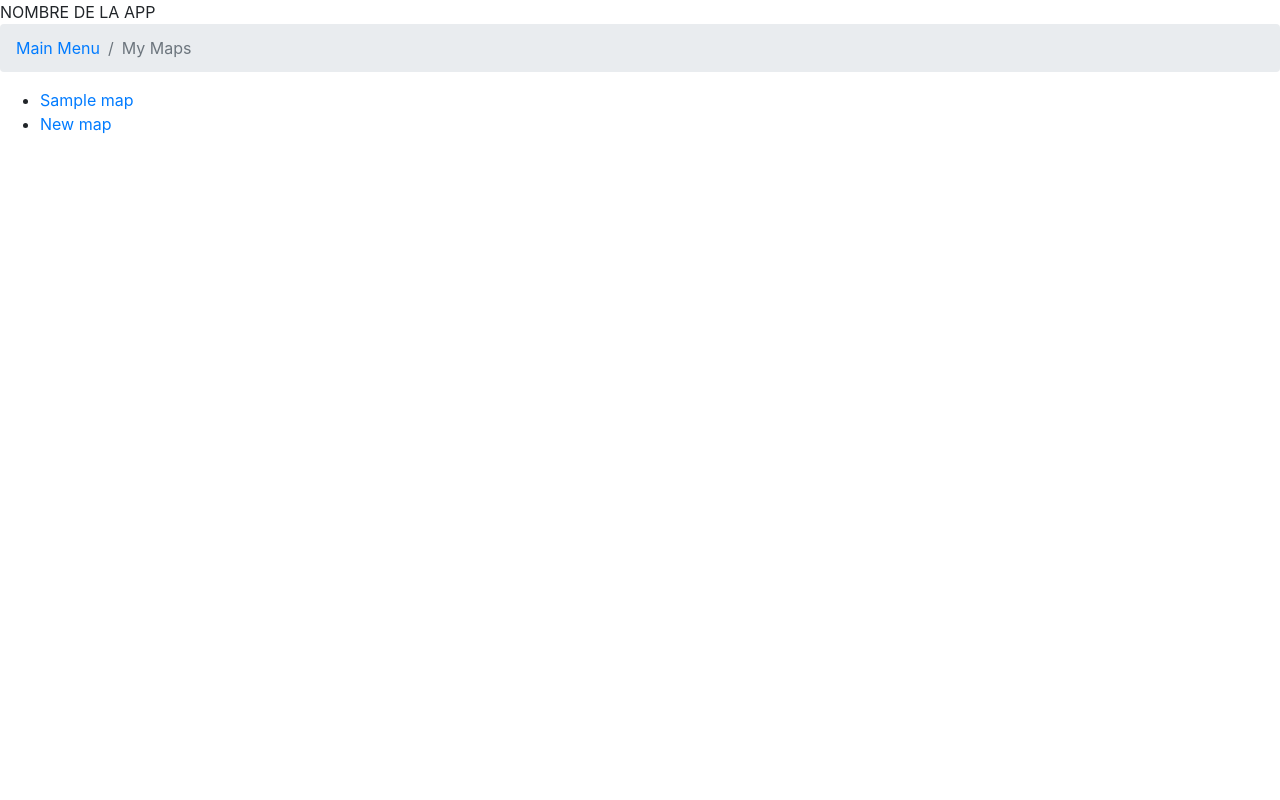
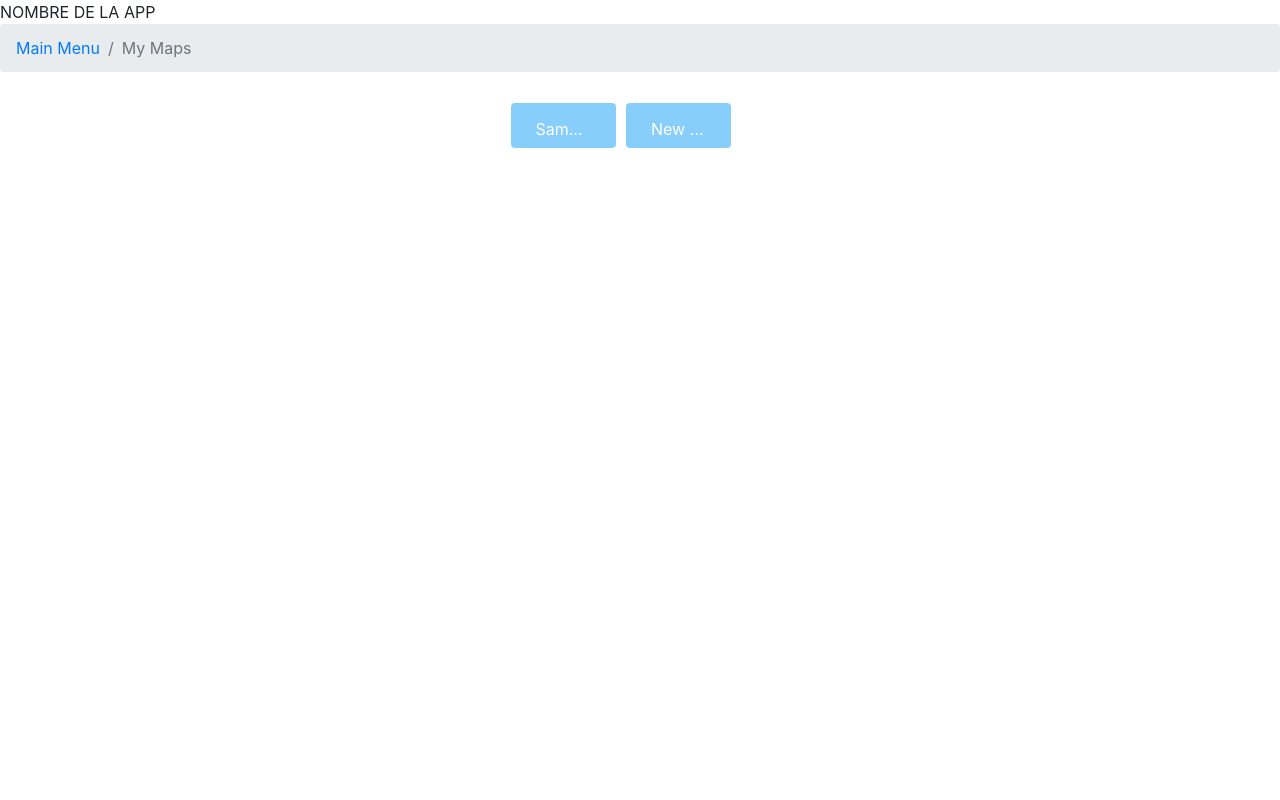
Before and after one commit to JLMR10/TFG, a Django app: template templates/myMaps.html in a window 1280 px wide. Run offline with Django 3.2, Linux system fonts and the light colour scheme; the template is opened without the code that fills it: most values are stand-ins (such as "Sample title", 1, 10 or a date in 2020); some libraries are stand-ins or nearby versions.

Commit message:
Vista myMaps: Estilo mapas

```diff
--- /dev/null
+++ b/static/css/myMaps.css
@@ -0,0 +1,48 @@
+.boxMaps:link, .boxMaps:visited {
+  background-color: lightskyblue;
+  color: white;
+  padding: 14px 25px;
+  text-align: center;
+  text-decoration: none;
+}
+
+.boxMaps:hover, .boxMaps:active {
+  background-color: cornflowerblue;
+}
+
+.mapFlexMenu {
+    display: flex;
+    flex-direction: row;
+    justify-content: center;
+    flex-wrap: wrap;
+    height: 100%;
+    width: 41%;
+    align-self: center;
+    margin-left: 28%;
+    margin-top: 2%;
+    margin-bottom: 3%;
+    align-content: flex-start;
+}
+
+.mapFlexMenu a{
+    overflow: hidden;
+    text-overflow: ellipsis;
+    white-space: nowrap;
+    height: 7%;
+    flex: 0 0 20%;
+    min-width: 15%;
+    max-width: 20%;
+    margin: 1%;
+}
+
+html {
+    height: 100%;
+}
+
+body {
+    height: 100%;
+}
+
+#editMap {
+    height: 80%;
+}
--- a/static/js/changeFormAction.js
+++ b/static/js/changeFormAction.js
@@ -7,6 +7,11 @@ document.getElementById('ModalMapForm').mapList.onchange = function() {
     }
 };
 
+$(document).ready(function () {
+    $('[data-toggle="tooltip"]').tooltip()
+})
+
+
 function changeValueMap(mapId) {
     document.getElementById("editMap").mapId.value = mapId;
     document.forms['editMap'].submit();
--- a/templates/header.html
+++ b/templates/header.html
@@ -6,6 +6,11 @@
     	<meta name="viewport" content="width=device-width, initial-scale=1.0">
     	<!--Bootstrap CSS-->
 	 	<link rel="stylesheet" href="https://stackpath.bootstrapcdn.com/bootstrap/4.5.2/css/bootstrap.min.css" integrity="sha384-JcKb8q3iqJ61gNV9KGb8thSsNjpSL0n8PARn9HuZOnIxN0hoP+VmmDGMN5t9UJ0Z" crossorigin="anonymous">
+        <!-- JS, Popper.js, and jQuery -->
+        <script src="https://code.jquery.com/jquery-3.5.1.slim.min.js" integrity="sha384-DfXdz2htPH0lsSSs5nCTpuj/zy4C+OGpamoFVy38MVBnE+IbbVYUew+OrCXaRkfj" crossorigin="anonymous"></script>
+        <script src="https://cdn.jsdelivr.net/npm/popper.js@1.16.1/dist/umd/popper.min.js" integrity="sha384-9/reFTGAW83EW2RDu2S0VKaIzap3H66lZH81PoYlFhbGU+6BZp6G7niu735Sk7lN" crossorigin="anonymous"></script>
+        <script src="https://stackpath.bootstrapcdn.com/bootstrap/4.5.2/js/bootstrap.min.js" integrity="sha384-B4gt1jrGC7Jh4AgTPSdUtOBvfO8shuf57BaghqFfPlYxofvL8/KUEfYiJOMMV+rV" crossorigin="anonymous"></script>
+
         {% block scriptJS %} {% endblock %}
         {% block titulo %} {% endblock %}
     </head>
@@ -27,10 +32,5 @@
             </nav>
         {% endblock %}
 		{% block content %} {% endblock %}
-
-        <!-- JS, Popper.js, and jQuery -->
-        <script src="https://code.jquery.com/jquery-3.5.1.slim.min.js" integrity="sha384-DfXdz2htPH0lsSSs5nCTpuj/zy4C+OGpamoFVy38MVBnE+IbbVYUew+OrCXaRkfj" crossorigin="anonymous"></script>
-        <script src="https://cdn.jsdelivr.net/npm/popper.js@1.16.1/dist/umd/popper.min.js" integrity="sha384-9/reFTGAW83EW2RDu2S0VKaIzap3H66lZH81PoYlFhbGU+6BZp6G7niu735Sk7lN" crossorigin="anonymous"></script>
-        <script src="https://stackpath.bootstrapcdn.com/bootstrap/4.5.2/js/bootstrap.min.js" integrity="sha384-B4gt1jrGC7Jh4AgTPSdUtOBvfO8shuf57BaghqFfPlYxofvL8/KUEfYiJOMMV+rV" crossorigin="anonymous"></script>
   	</body>
 </html>
--- a/templates/myMaps.html
+++ b/templates/myMaps.html
@@ -1,6 +1,7 @@
 {% extends 'header.html' %}
 {% block scriptJS %}
-
+    {% load static %}
+     <link rel='stylesheet' href='{% static "/css/myMaps.css" %}'>
 {% endblock %}
 {% block titulo %} <title>My Maps</title> {% endblock %}
 {% block breadcrumbschild %}
@@ -11,12 +12,12 @@
     <form id="editMap" action="/myMaps/editMap/" method="POST">
     {% csrf_token %}
         <input type="hidden" value="" name="mapId">
-        <ul>
+        <div class="mapFlexMenu">
             {% for mapName, mapId in maps.items %}
-                <li><a href="#" onclick="changeValueMap('{{ mapId }}');">{{ mapName }}</a></li>
+            <a class="boxMaps rounded" href="#" data-toggle="tooltip" title="{{ mapName }}" onclick="changeValueMap('{{ mapId }}');">{{ mapName }}</a>
             {% endfor %}
-            <li><a href="" data-toggle="modal" data-target="#ModalMaps">New map</a></li>
-        </ul>
+            <a class="boxMaps rounded" href="" data-toggle="modal" data-target="#ModalMaps">New map</a>
+        </div>
     </form>
     <div class="modal" tabindex="-1" role="dialog" id="ModalMaps">
         <div class="modal-dialog" role="document">
```
Also changed, not shown: templates/editMap.html (+51 -0 lines), db.sqlite3.
